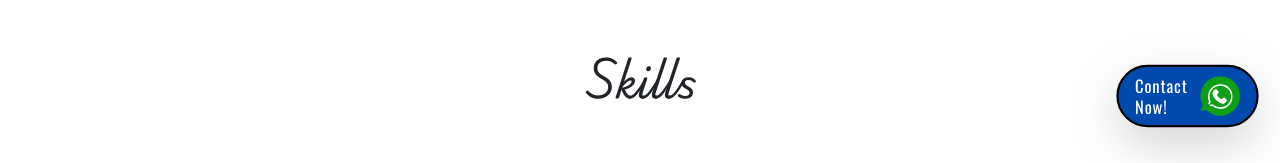
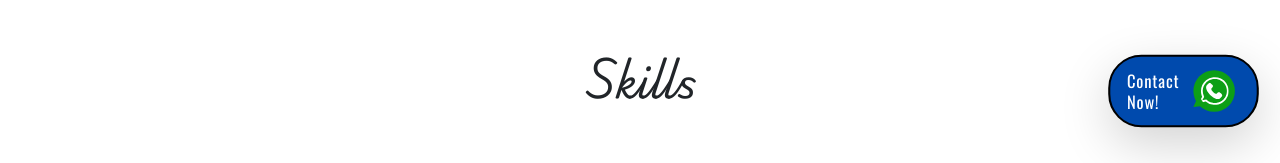
Before and after one commit to jega1312/portfolio-v2, a plain HTML site: page index.html in a window 1280 px wide. Shown: the part 602-765 px from the top of the page. Drawn offline with nearby package versions, Linux system fonts and the light colour scheme.

Commit message:
New Update

```diff
--- a/assets/style.css
+++ b/assets/style.css
@@ -273,19 +273,20 @@
 }
 
 .sticky-icon-bg {
-  width: 38px;
-  height: 38px;
+  width: 40px;
+  height: 40px;
   object-fit: contain;
   background: #0d9f16;
   display: flex;
   align-items: center;
   justify-content: center;
   border-radius: 50%;
+  margin: 5px;
   position: relative;
 }
 
 .sticky-icon-bg::after {
-  content: "";
+  content: '';
   position: absolute;
   bottom: 3px;
   left: 1px;
--- a/index.html
+++ b/index.html
@@ -1081,19 +1081,19 @@
         class="btn bg-default text-success d-flex align-items-center gap-2 shadow-lg rounded-5 py-2 px-3 animate-custom-pulse border-2 border-black"
         type="button"
       >
-        <span class="lh-sm font-oswald ls-xs fw-medium fs-6 text-white text-start">
+        <span class="lh-sm font-oswald ls-xs fw-medium text-white text-start">
           Contact <br />
           Now!
         </span>
 
         <span
-          class="position-relative sticky-icon-bg d-flex align-items-center justify-content-center ms-1"
+          class="position-relative sticky-icon-bg d-flex align-items-center justify-content-center"
         >
           <img
             src="assets/images/whatsapp.svg"
             alt="whatsapp icon"
-            width="25"
-            height="25"
+            width="28"
+            height="28"
           />
         </span>
       </button>
```
